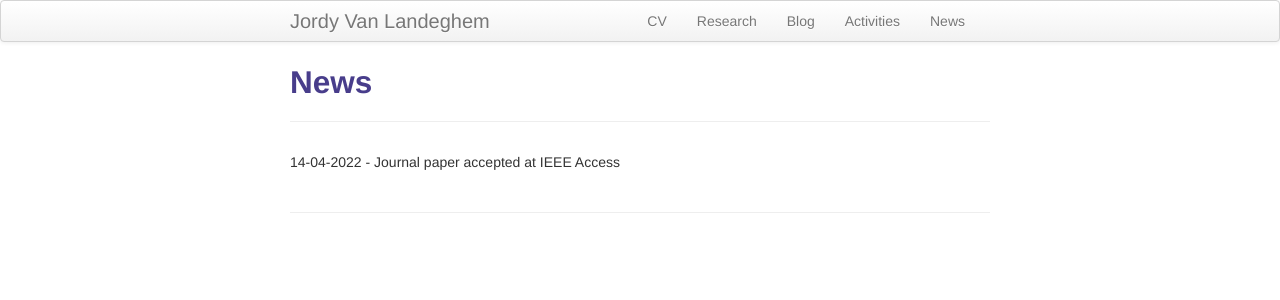
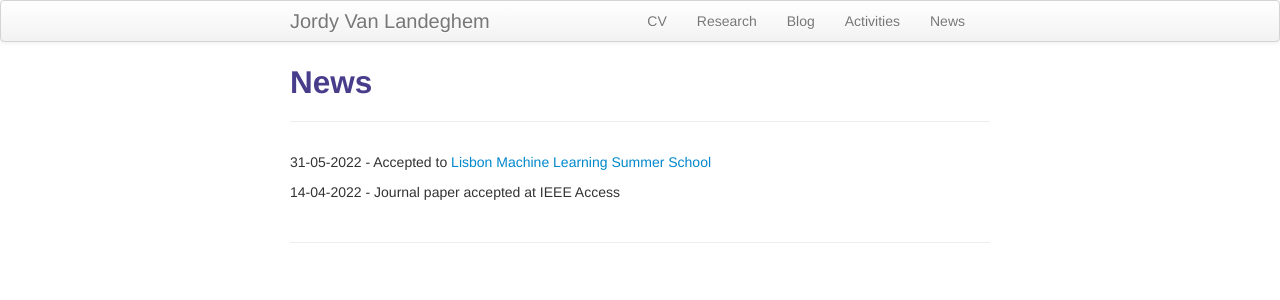
Before and after one commit to Jordy-VL/jordy-vl.github.io, a Jekyll site: the page built from pages/news.md, in a window 1280 px wide. Shown: the top 300 px of the page. Built offline with Jekyll 4.4.1, drawn with Linux system fonts in a browser that asks for light colours.

Commit message:
summer school

```diff
--- a/pages/news.md
+++ b/pages/news.md
@@ -4,4 +4,6 @@ title: News
 description: News-worthy updates
 ---
 
+31-05-2022 - Accepted to [Lisbon Machine Learning Summer School](http://lxmls.it.pt/2022/#about)
+
 14-04-2022 - Journal paper accepted at IEEE Access
```
